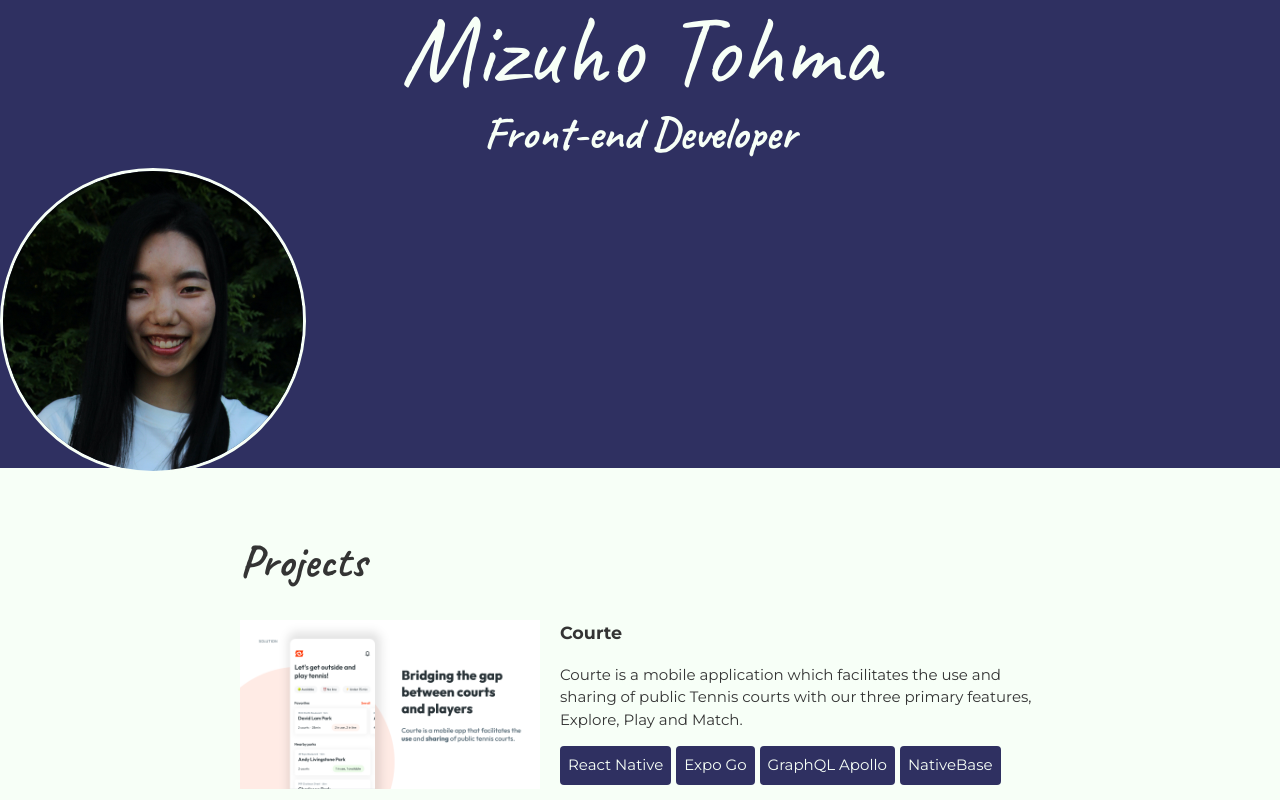
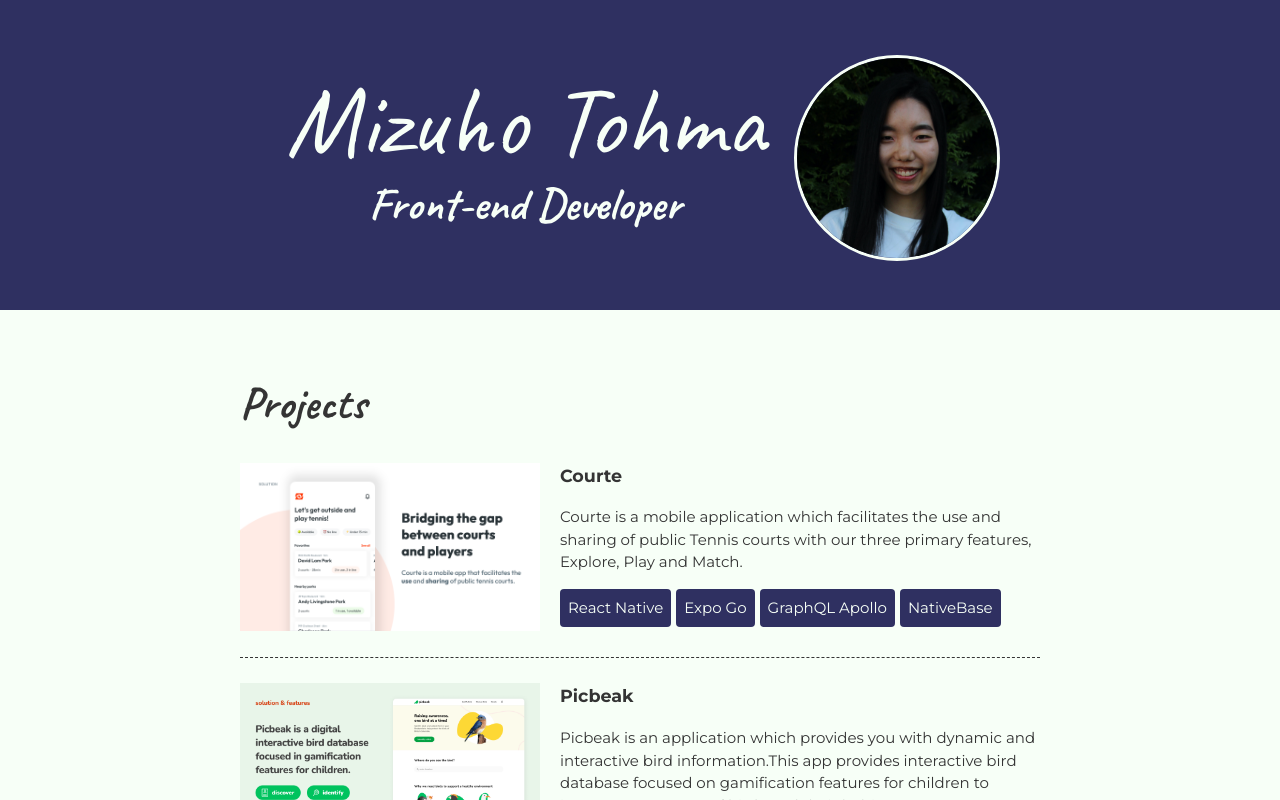
Before and after one commit to Mizzuu/react-mizufolio, a React (Create React App) app: page / in a window 1280 px wide. Shown: the top 800 px of the page. Built offline with nearby package versions, Linux system fonts and the light colour scheme.

Commit message:
style image

```diff
--- a/src/App.js
+++ b/src/App.js
@@ -8,8 +8,10 @@ const App = () => {
     return (
         <div className="home">
             <div className="header">
-                <h1>Mizuho Tohma</h1>
-                <h2>Front-end Developer</h2>
+                <div className="text item">
+                    <h1>Mizuho Tohma</h1>
+                    <h2>Front-end Developer</h2>
+                </div>
                 {/* <p>
                     When I finished one of my team projects, our instructor told
                     us that our app would be used by kids for an education
@@ -25,8 +27,8 @@ const App = () => {
                     communication skills to build a good teamwork. I am very
                     sure I utilize this skills as a developer.
                 </p> */}
-                <div className="imgHolder">
-                    <img src={ProfileImg} alt="profile image" />
+                <div className="imgHolder item">
+                    <img src={ProfileImg} alt="profile" />
                 </div>
             </div>
 
@@ -121,7 +123,7 @@ const App = () => {
 
                     <section>
                         <h3>Langara College - Vancouver, BC</h3>
-                        <p>
+                        <p className="first">
                             Post-Degree Diploma of Web and Mobile App Design and
                             Development, 2021-2022
                         </p>
--- a/src/App.scss
+++ b/src/App.scss
@@ -39,21 +39,29 @@
 
   .header {
     background: #2F3061;
-  color: #F7FFF7;
-
-    p {
-      font-family: 'Montserrat', sans-serif;
-      font-size: 15px;
-    }
+    color: #F7FFF7;
+    padding: 40px;
+    display: flex;
+    align-items: center;
+    justify-content: center;
+    // p {
+    //   font-family: 'Montserrat', sans-serif;
+    //   font-size: 15px;
+    // }
     .imgHolder {
-      width: 300px;
-      height: 300px;
+      width: 200px;
+      height: 200px;
       img {
         width: 100%;
         height: 100%;
         border-radius: 50%;
         border: 3px solid #F7FFF7
       }
+    }
+
+    .item {
+      // display: inline-block;
+      padding: 15px;
     }
   }
 
@@ -97,6 +105,9 @@
 
   .education {
     background: #ffc444;
+    .first {
+      margin-bottom: 50px;
+    }
   }
 
   .footer {
```
